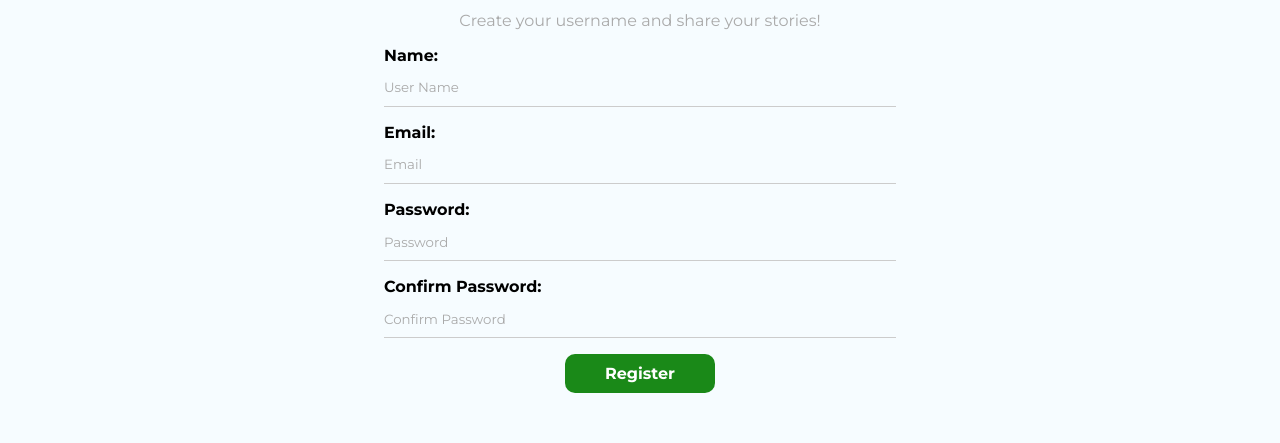
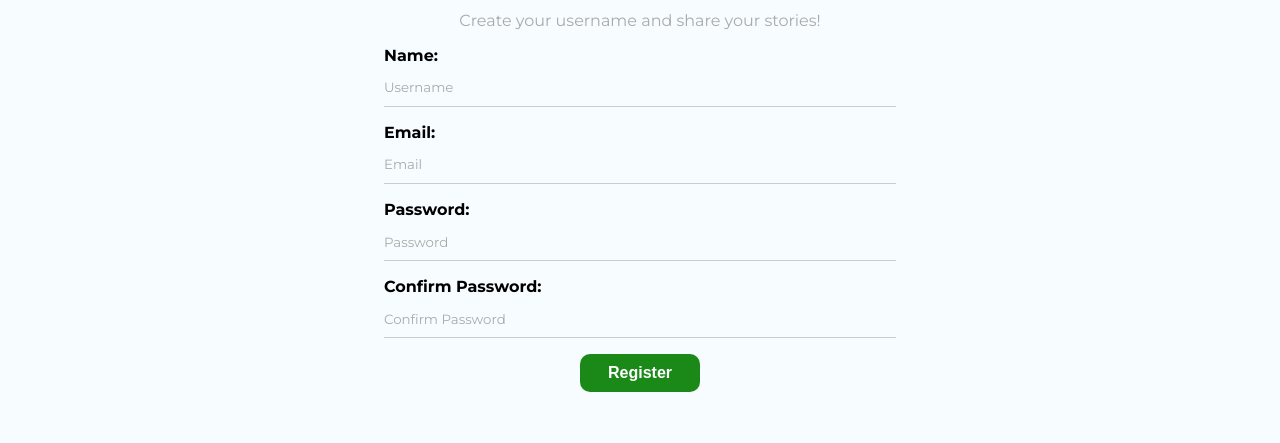
Before and after one commit to lsegouras/miniblog, a React (Create React App) app: page /register in a window 1280 px wide. Shown: the part 138-581 px from the top of the page. Built offline with nearby package versions, Linux system fonts and the light colour scheme.

Commit message:
some register html fixes

```diff
--- a/src/pages/Register/Register.js
+++ b/src/pages/Register/Register.js
@@ -34,7 +34,7 @@ const Register = () => {
       <form onSubmit={handleSubmit}>
         <label>
           <span>Name: </span>
-          <input type="text" name="name" required placeholder="User Name" value={name} onChange={(e)=> setName(e.target.value)}></input>
+          <input type="text" name="name" required placeholder="Username" value={name} onChange={(e)=> setName(e.target.value)}></input>
         </label>
         <label>
           <span>Email: </span>
@@ -48,7 +48,7 @@ const Register = () => {
           <span>Confirm Password: </span>
           <input type="password" name="confirmPassword" required placeholder="Confirm Password" value={confirmPassword} onChange={(e)=> setConfirmPassword(e.target.value)}></input>
         </label>
-        <label className="btn">Register</label>
+        <button className="btn">Register</button>
       </form>
     </div>
   )
```
